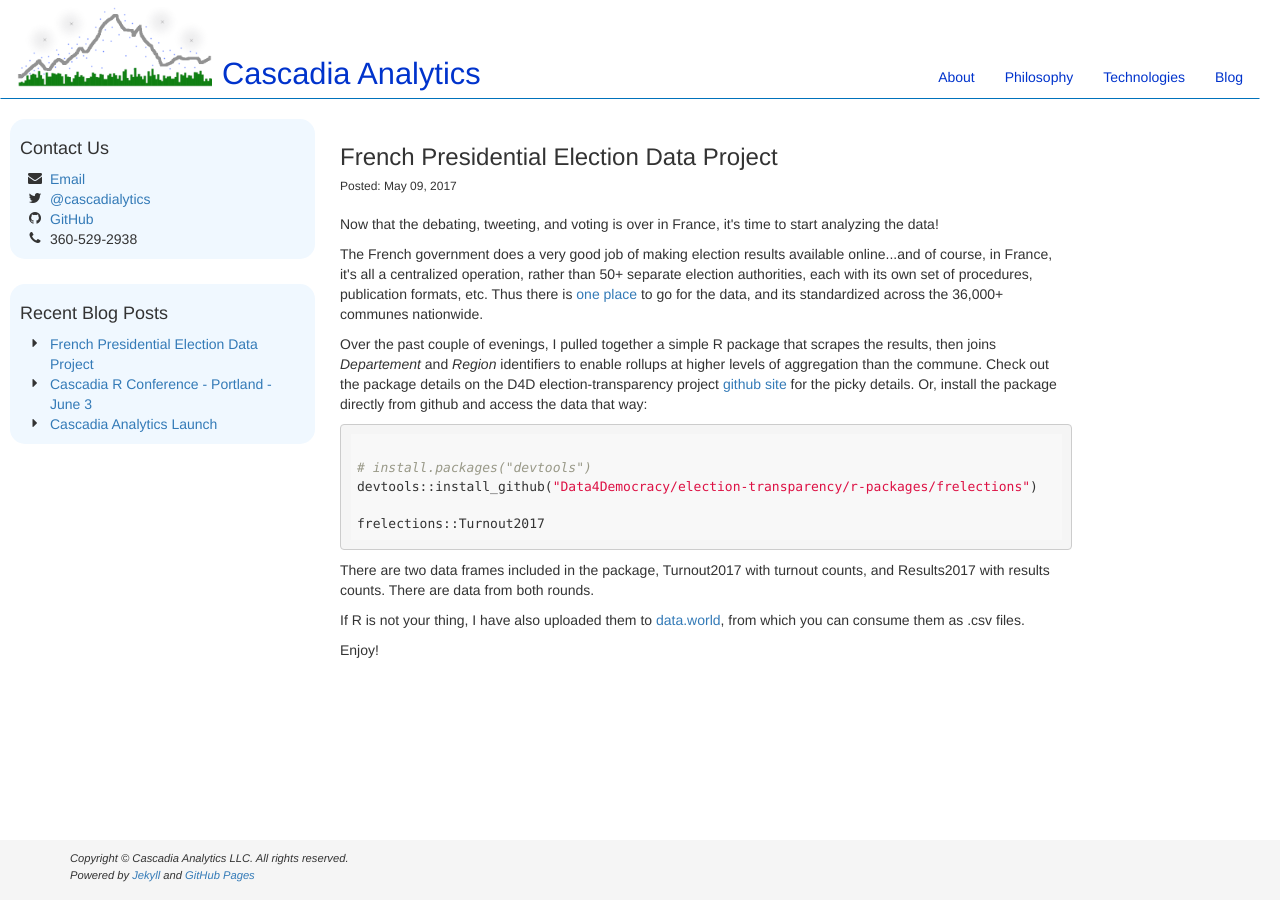
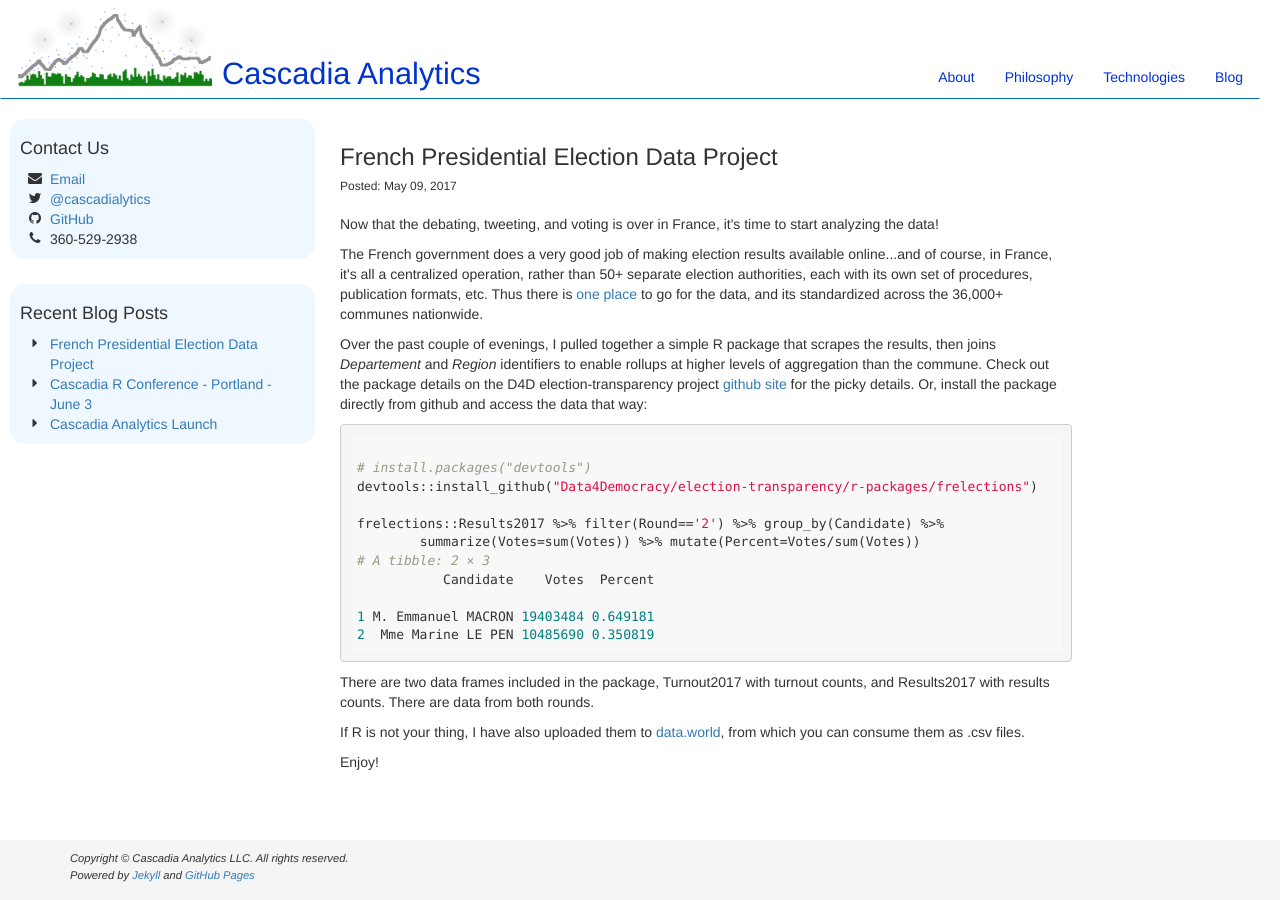
Before and after one commit to scottcame/cascadia-analytics.com, a Jekyll site: the page built from _posts/2017-05-09-frelections.html, in a window 1280 px wide. Built offline with Jekyll 4.4.1, drawn with Linux system fonts in a browser that asks for light colours.

Commit message:
update frelex post with better code example

```diff
--- a/_posts/2017-05-09-frelections.html
+++ b/_posts/2017-05-09-frelections.html
@@ -19,7 +19,13 @@
 # install.packages("devtools")
 devtools::install_github("Data4Democracy/election-transparency/r-packages/frelections")
 
-frelections::Turnout2017
+frelections::Results2017 %>% filter(Round=='2') %>% group_by(Candidate) %>%
+	summarize(Votes=sum(Votes)) %>% mutate(Percent=Votes/sum(Votes))
+# A tibble: 2 × 3
+           Candidate    Votes  Percent
+               <chr>    <int>    <dbl>
+1 M. Emmanuel MACRON 19403484 0.649181
+2  Mme Marine LE PEN 10485690 0.350819
 </code></pre>
 
 There are two data frames included in the package, Turnout2017 with turnout counts, and Results2017 with results counts.  There are data from both rounds.</p>
```
